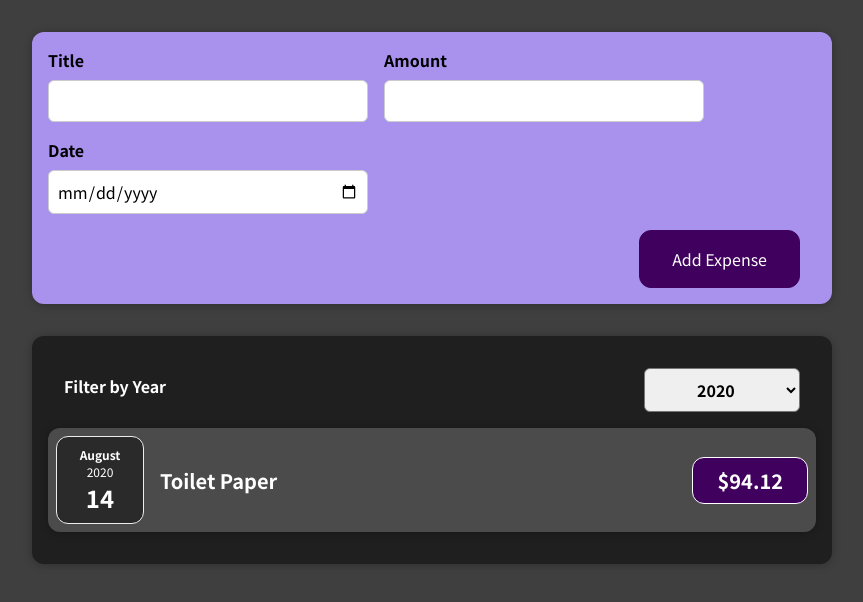
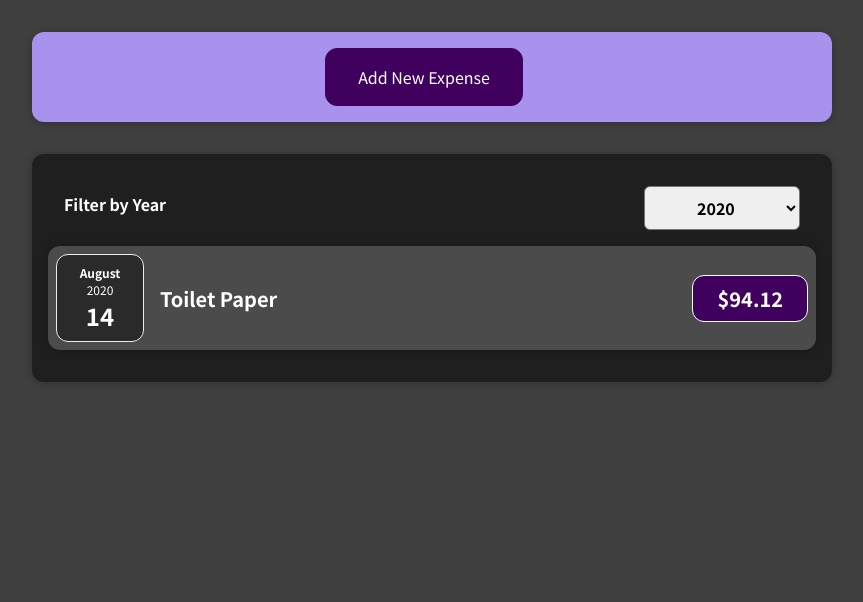
Before and after one commit to sys-ryan/reactjs-rev, a React (Create React App) app in the folder Expense-Tracker/: page / in a window 1280 px wide. Shown: the top 602 px of the page, without its empty margins (208-1071 px from the left). Built offline with nearby package versions, Linux system fonts and the light colour scheme.

Commit message:
feat(NewExpense): 'Add New Expense', 'Cancel' button을 통해 toggle 구현
- Expenses component의 isNewExpenseVisibile state를 통해 NewExpenses component의 ExpenseForm 을 toggle

```diff
--- a/Expense-Tracker/src/App.js
+++ b/Expense-Tracker/src/App.js
@@ -33,15 +33,26 @@ const App = () => {
   //   React.createElement(Expenses, { expenses })
   // );
   const [expenses, setExpenses] = useState(INITIAL_EXPENSES);
+  const [isNewExpenseVisible, setIsNewExpenseVisible] = useState();
 
   const addExpenseHandler = (expense) => {
     setExpenses((prevExpenses) => {
       return [expense, ...prevExpenses];
     });
   };
+
+  const toggleNewExpenseHandler = () => {
+    setIsNewExpenseVisible((prevValue) => !prevValue);
+  };
+
   return (
     <div>
-      <NewExpense onAddExpense={addExpenseHandler} />
+      <NewExpense
+        isNewExpenseVisible={isNewExpenseVisible}
+        onAddExpense={addExpenseHandler}
+        onToggleNewExpenseHandler={toggleNewExpenseHandler}
+      />
+
       <Expenses expenses={expenses}></Expenses>
     </div>
   );
--- a/Expense-Tracker/src/components/Expenses/ExpenseItem.js
+++ b/Expense-Tracker/src/components/Expenses/ExpenseItem.js
@@ -7,7 +7,6 @@ import "./ExpenseItem.css";
 
 const ExpenseItem = (props) => {
   return (
-    <li>
     <Card className="expense-item">
       <ExpenseDate date={props.date}></ExpenseDate>
       <div className="expense-item__description">
@@ -15,7 +14,6 @@ const ExpenseItem = (props) => {
         <div className="expense-item__price">${props.amount}</div>
       </div>
     </Card>
-    </li>
   );
 };
 
--- a/Expense-Tracker/src/components/Expenses/ExpensesList.js
+++ b/Expense-Tracker/src/components/Expenses/ExpensesList.js
@@ -10,14 +10,14 @@ const ExpensesList = (props) => {
   }
 
   return filteredExpenses.map((expense) => (
-    <ul className="expenses-list">
+    <li className="expenses-list" key={expense.id}>
       <ExpenseItem
-        key={expense.id}
+        // key={expense.id}
         title={expense.title}
         amount={expense.amount}
         date={expense.date}
       />
-    </ul>
+    </li>
   ));
 };
 
--- a/Expense-Tracker/src/components/NewExpense/ExpenseForm.js
+++ b/Expense-Tracker/src/components/NewExpense/ExpenseForm.js
@@ -39,6 +39,10 @@ const ExpenseForm = (props) => {
     setEnteredDate("");
   };
 
+  const closeExpenseFormHandler = () => {
+    props.onCloseNewExpense();
+  };
+
   return (
     <form onSubmit={submitHandler}>
       <div className="new-expense__controls">
@@ -68,6 +72,9 @@ const ExpenseForm = (props) => {
         </div>
       </div>
       <div className="new-expense__actions">
+        <button onClick={closeExpenseFormHandler} type="button">
+          Cancel
+        </button>
         <button type="submit">Add Expense</button>
       </div>
     </form>
--- a/Expense-Tracker/src/components/NewExpense/NewExpense.js
+++ b/Expense-Tracker/src/components/NewExpense/NewExpense.js
@@ -13,9 +13,25 @@ const NewExpense = (props) => {
 
     props.onAddExpense(expenseData);
   };
+
+  const toggleNewExpenseHandler = () => {
+    props.onToggleNewExpenseHandler();
+  };
+
+  if (!props.isNewExpenseVisible) {
+    return (
+      <div className="new-expense">
+        <button onClick={toggleNewExpenseHandler}>Add New Expense</button>
+      </div>
+    );
+  }
+
   return (
     <div className="new-expense">
-      <ExpenseForm onSaveExpenseData={saveExpenseDataHandler} />
+      <ExpenseForm
+        onSaveExpenseData={saveExpenseDataHandler}
+        onCloseNewExpense={toggleNewExpenseHandler}
+      />
     </div>
   );
 };
```
Also changed, not shown: 1 other file (tests, documents, lock files or other folders). Lines whose indentation alone changed are shown as unchanged.
